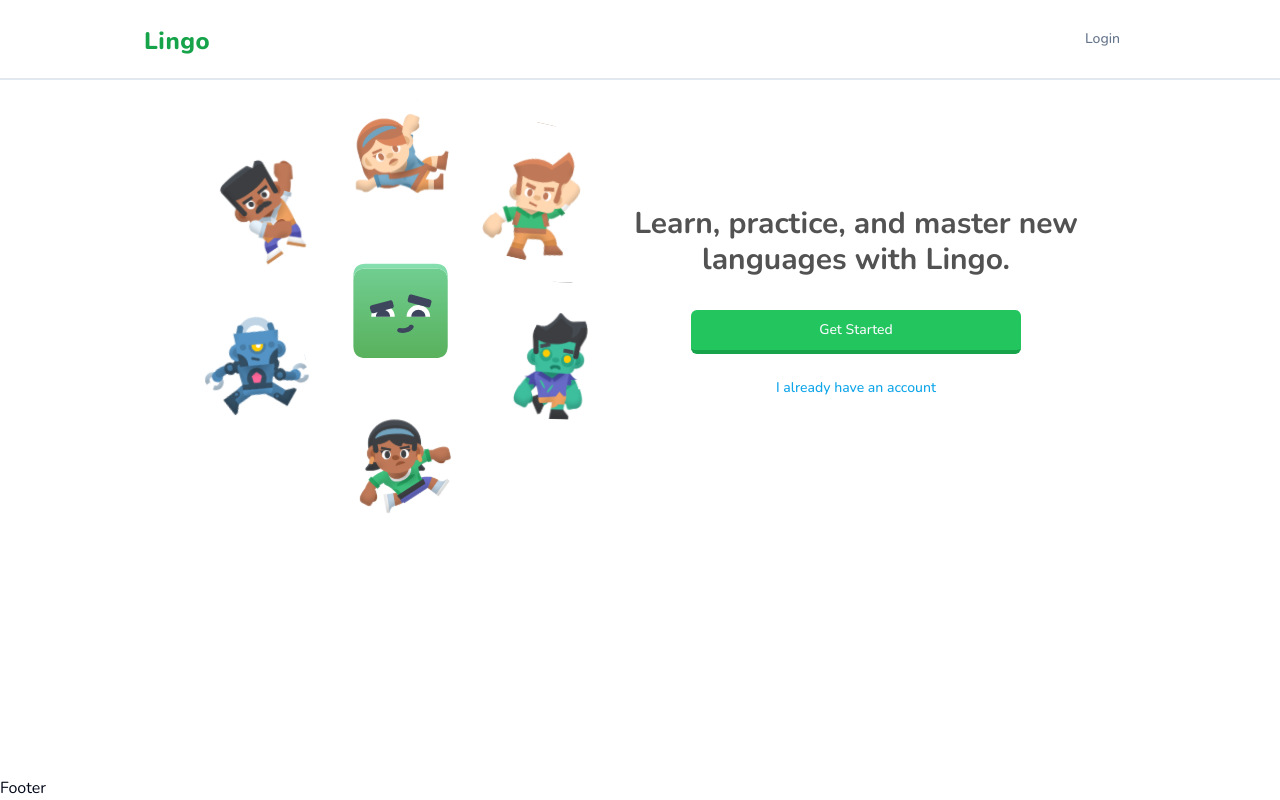
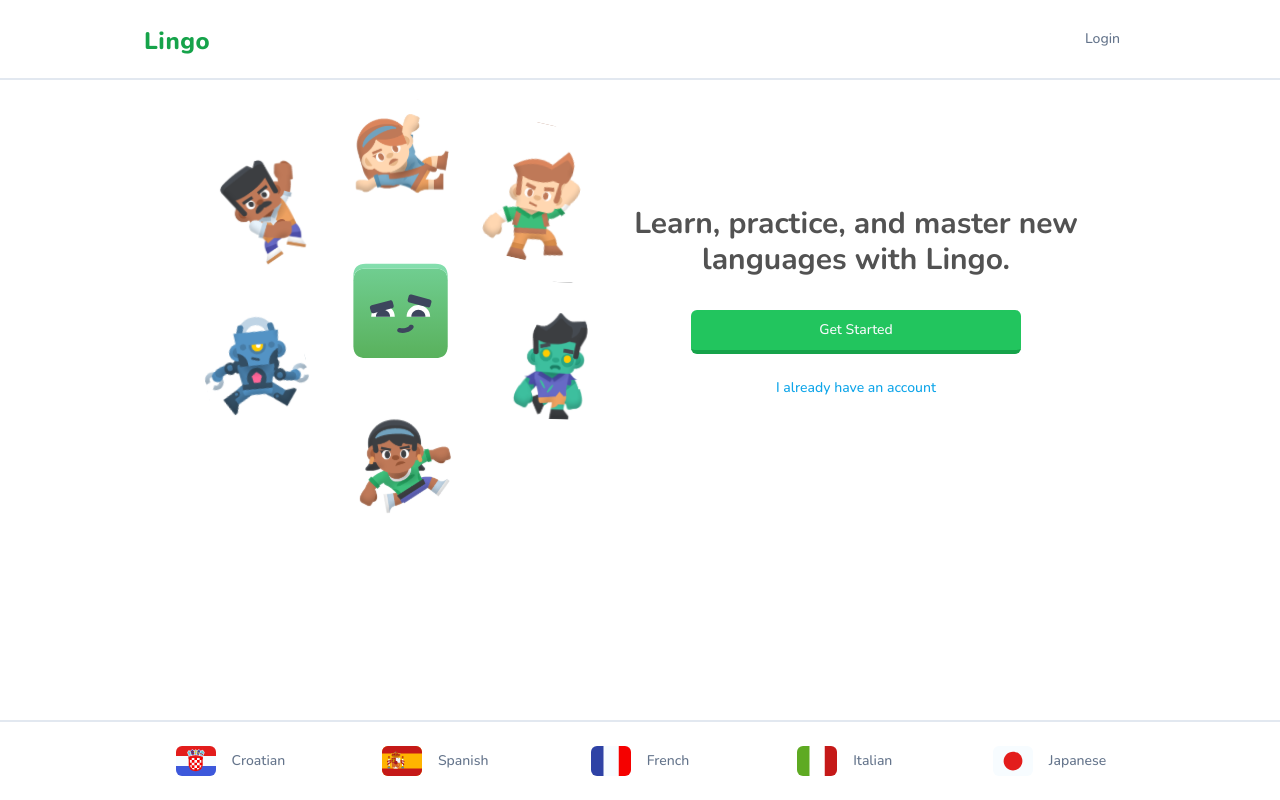
Before and after one commit to Bojackxiang/language-learn, a Next.js app: page / in a window 1280 px wide. Built offline with nearby package versions, Linux system fonts and the light colour scheme; no server answers.

Commit message:
update footer

```diff
--- a/src/app/(marketing)/component/footer.tsx
+++ b/src/app/(marketing)/component/footer.tsx
@@ -1,9 +1,63 @@
-import React from 'react'
+import { Button } from "@/components/ui/button";
+import Image from "next/image";
 
 const Footer = () => {
   return (
-    <div>Footer</div>
-  )
-}
+    <footer className="hidden lg:block h-20 w-full border-t-2 border-slate-200 p-2">
+      <div className="max-w-screen-lg mx-auto flex items-center justify-evenly h-full">
+        <Button size="lg" variant="ghost" className="w-full">
+          <Image
+            src="/hr.svg"
+            alt="Croatian"
+            height={32}
+            width={40}
+            className="mr-4 rounded-md"
+          />
+          Croatian
+        </Button>
+        <Button size="lg" variant="ghost" className="w-full">
+          <Image
+            src="/es.svg"
+            alt="Spanish"
+            height={32}
+            width={40}
+            className="mr-4 rounded-md"
+          />
+          Spanish
+        </Button>
+        <Button size="lg" variant="ghost" className="w-full">
+          <Image
+            src="/fr.svg"
+            alt="French"
+            height={32}
+            width={40}
+            className="mr-4 rounded-md"
+          />
+          French
+        </Button>
+        <Button size="lg" variant="ghost" className="w-full">
+          <Image
+            src="/it.svg"
+            alt="Italian"
+            height={32}
+            width={40}
+            className="mr-4 rounded-md"
+          />
+          Italian
+        </Button>
+        <Button size="lg" variant="ghost" className="w-full">
+          <Image
+            src="/jp.svg"
+            alt="Japanese"
+            height={32}
+            width={40}
+            className="mr-4 rounded-md"
+          />
+          Japanese
+        </Button>
+      </div>
+    </footer>
+  );
+};
 
 export default Footer
```
